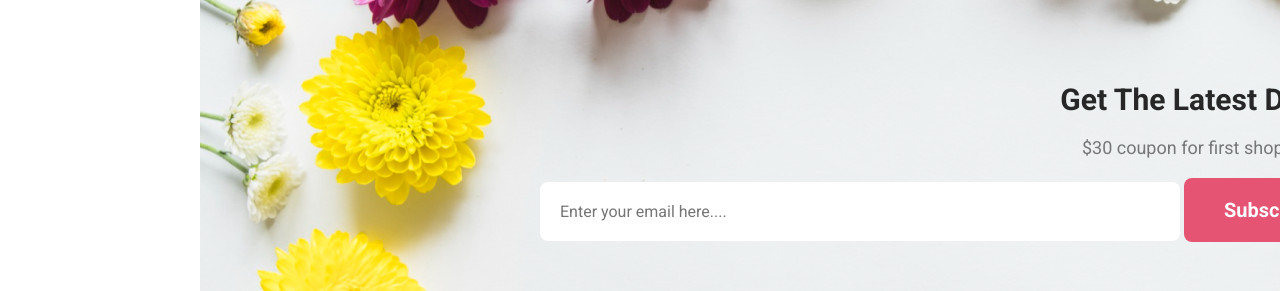
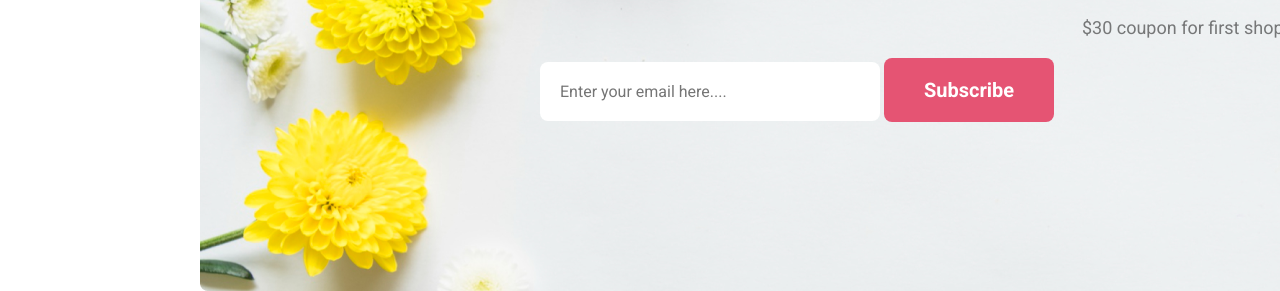
Before and after one commit to Muaz-Khan-Tanim/flower-muaz-khan, a plain HTML site: page index.html in a window 1280 px wide. Shown: the part 4104-4395 px from the top of the page. Drawn offline with Linux system fonts and the light colour scheme.

```diff
--- a/style/style.css
+++ b/style/style.css
@@ -165,7 +165,7 @@ header p {
 /* My bonus marks section start here  */
 .Bonus-marks-flower {
     background: rgba(229, 84, 115, 0.10);
-    padding: 120px 200px;
+    padding: 60px 200px;
 }
 video {
     width: 1440px;
@@ -191,7 +191,6 @@ video {
 .deal-p {
     margin-bottom: 20px;
 }
-
 .button-mail {
     padding: 20px 20px;
     border: none;
@@ -200,9 +199,8 @@ video {
     color: rgba(39, 39, 39, 0.60);
     font-size: 16px;
     font-weight: 400;
-    width: 600px;
+    width: 300px;
     margin-left: 60px;
-    align-items: center;
 }
 /* footer start here */
 footer {
```
